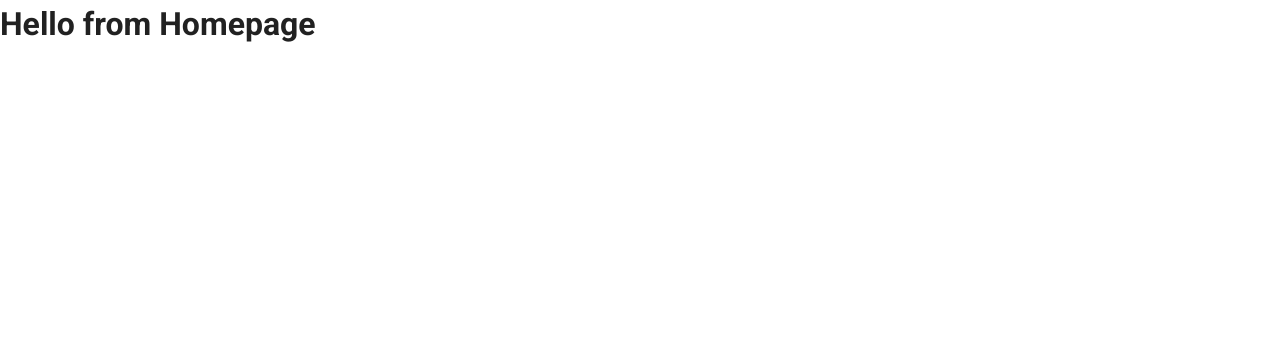
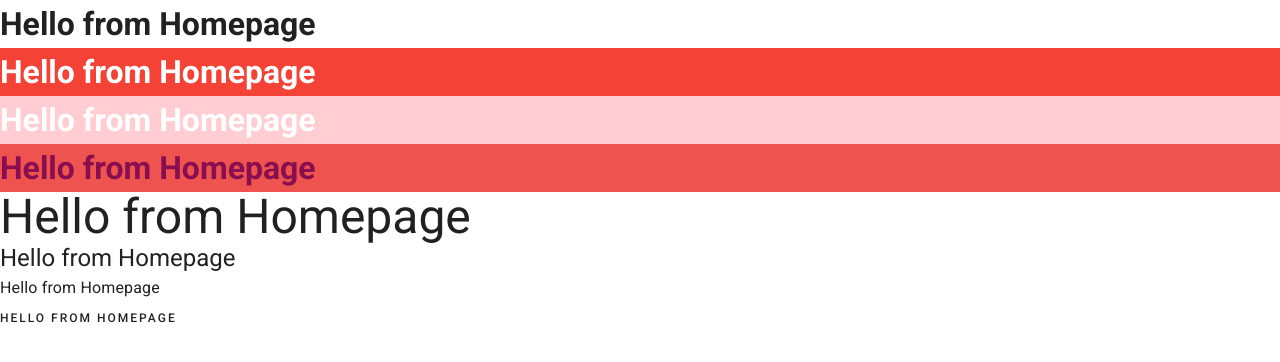
Before and after one commit to vinh-khang/vue-project-training, a Vue app: page / in a window 1280 px wide. Shown: the top 362 px of the page. Built offline with nearby package versions, Linux system fonts and the light colour scheme.

Commit message:
Text and color code update

```diff
--- a/src/views/HomeView.vue
+++ b/src/views/HomeView.vue
@@ -1,3 +1,13 @@
 <template>
+<div class="home">
   <h1>Hello from Homepage</h1>
+  <h1 class="red white--text">Hello from Homepage</h1>
+  <h1 class="red lighten-4 white--text">Hello from Homepage</h1>
+  <h1 class="red lighten-1 pink--text text--darken-4">Hello from Homepage</h1>
+  <h1 class="display-2">Hello from Homepage</h1>
+  <h1 class="headline">Hello from Homepage</h1>
+  <h1 class="subtitle-1">Hello from Homepage</h1>
+  <h1 class="overline">Hello from Homepage</h1>
+</div>
+
 </template>
```
